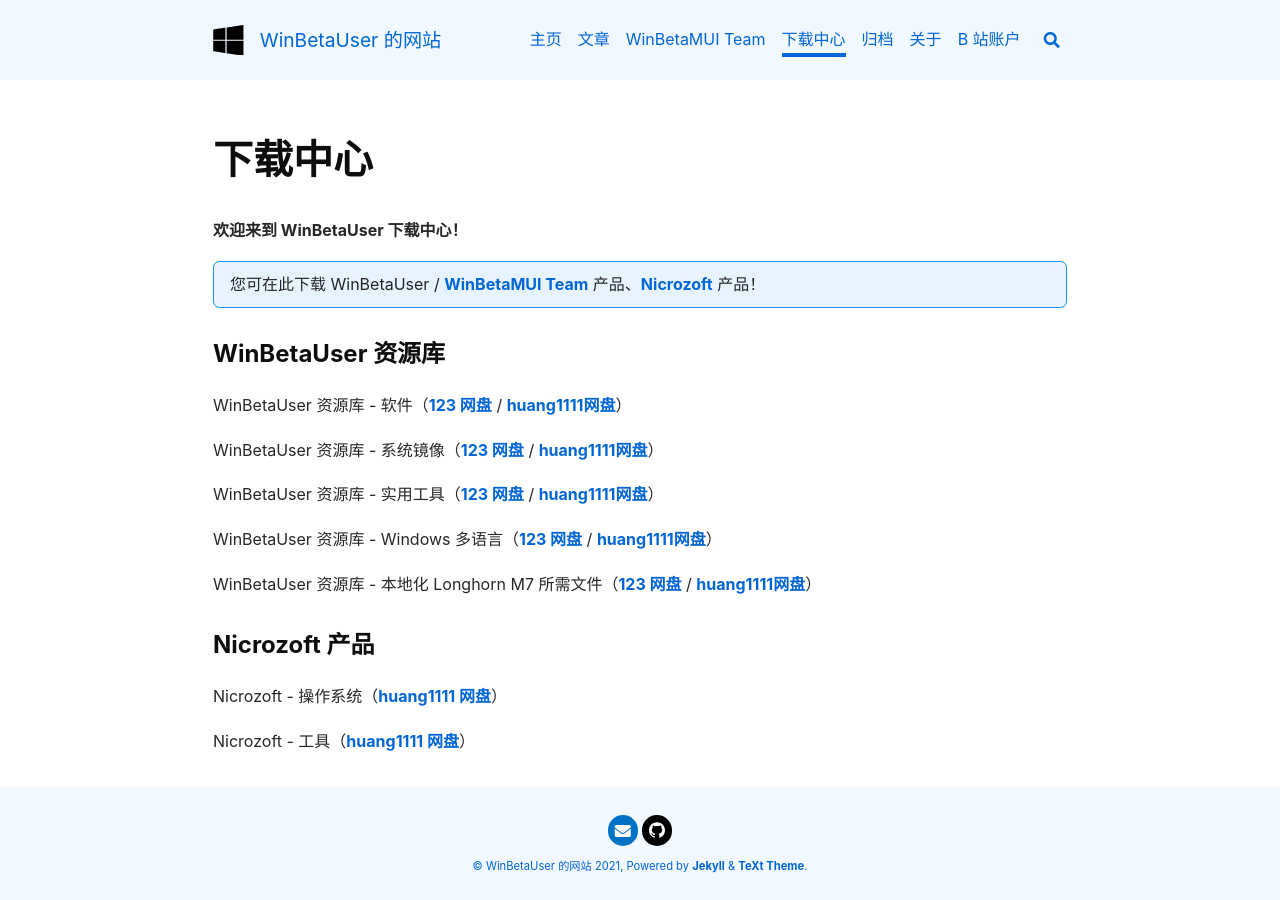
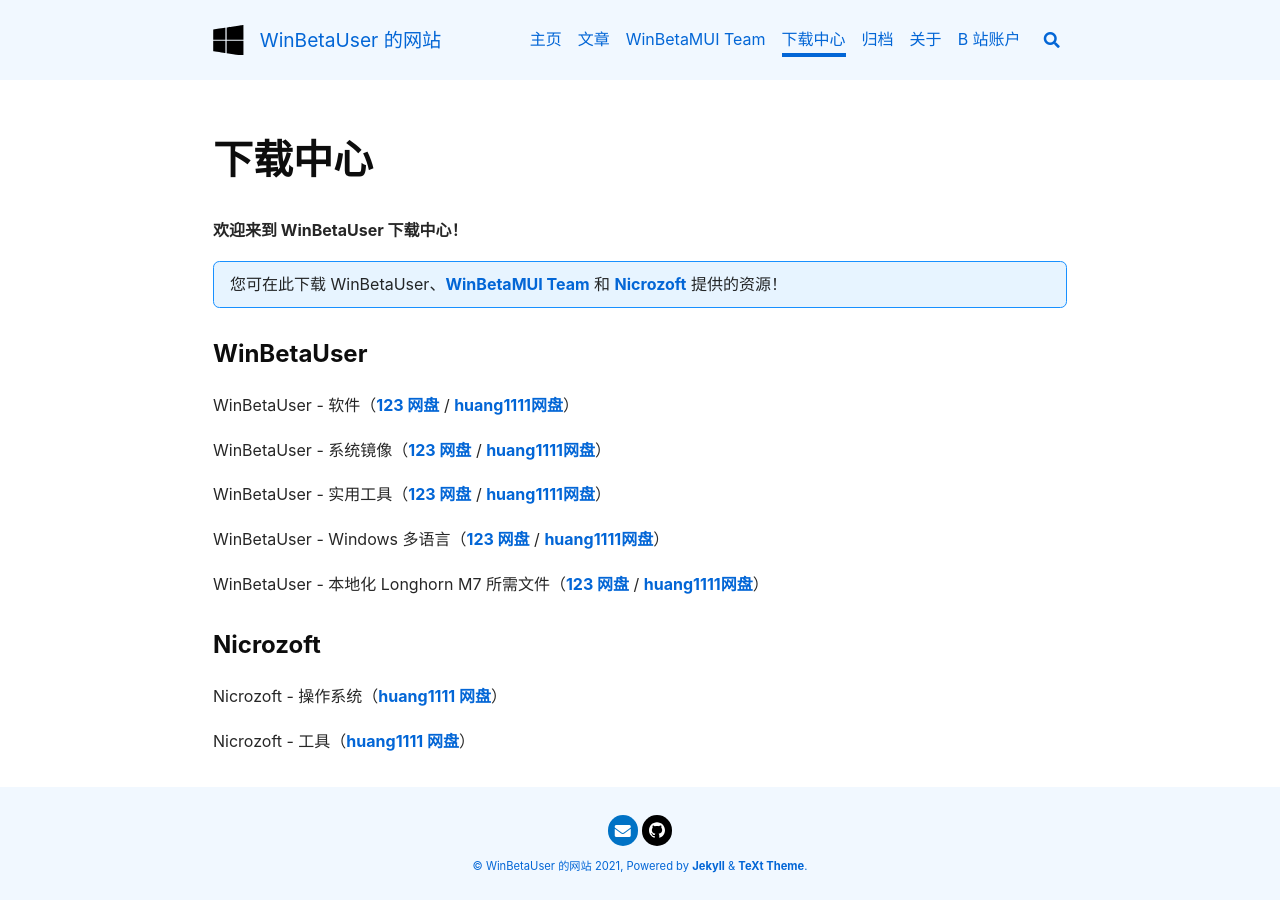
Before and after one commit to wbmui/wbmui.github.io, a Jekyll site: the page built from download.md, in a window 1280 px wide. Built offline with Jekyll 4.4.1, drawn with Linux system fonts in a browser that asks for light colours; nearby versions of some CDN libraries.

```diff
--- a/download.md
+++ b/download.md
@@ -5,22 +5,22 @@ title: 下载中心
 
 **欢迎来到 WinBetaUser 下载中心！**
 
-您可在此下载 WinBetaUser / [WinBetaMUI Team](/winbetamui) 产品、[Nicrozoft](https://space.bilibili.com/3546641434937345) 产品！
+您可在此下载 WinBetaUser、[WinBetaMUI Team](/winbetamui) 和 [Nicrozoft](https://space.bilibili.com/3546641434937345) 提供的资源！
 {:.info}
 
-### WinBetaUser 资源库
+### WinBetaUser
 
-WinBetaUser 资源库 - 软件（[123 网盘](https://www.123pan.com/s/lTO8jv-1HRHA.html) / [huang1111网盘](https://pan.huang1111.cn/s/ZoZkCL)）
+WinBetaUser - 软件（[123 网盘](https://www.123pan.com/s/lTO8jv-1HRHA.html) / [huang1111网盘](https://pan.huang1111.cn/s/ZoZkCL)）
 
-WinBetaUser 资源库 - 系统镜像（[123 网盘](https://www.123pan.com/s/lTO8jv-pHRHA.html) / [huang1111网盘](https://pan.huang1111.cn/s/gjGPTQ)）
+WinBetaUser - 系统镜像（[123 网盘](https://www.123pan.com/s/lTO8jv-pHRHA.html) / [huang1111网盘](https://pan.huang1111.cn/s/gjGPTQ)）
 
-WinBetaUser 资源库 - 实用工具（[123 网盘](https://www.123pan.com/s/lTO8jv-4HRHA.html) / [huang1111网盘](https://pan.huang1111.cn/s/EwMXIb)）
+WinBetaUser - 实用工具（[123 网盘](https://www.123pan.com/s/lTO8jv-4HRHA.html) / [huang1111网盘](https://pan.huang1111.cn/s/EwMXIb)）
 
-WinBetaUser 资源库 - Windows 多语言（[123 网盘](https://www.123pan.com/s/lTO8jv-mHRHA.html) / [huang1111网盘](https://pan.huang1111.cn/s/4evzcg)）
+WinBetaUser - Windows 多语言（[123 网盘](https://www.123pan.com/s/lTO8jv-mHRHA.html) / [huang1111网盘](https://pan.huang1111.cn/s/4evzcg)）
 
-WinBetaUser 资源库 - 本地化 Longhorn M7 所需文件（[123 网盘](https://www.123pan.com/s/lTO8jv-AHRHA.html) / [huang1111网盘](https://pan.huang1111.cn/s/lQkKuL)）
+WinBetaUser - 本地化 Longhorn M7 所需文件（[123 网盘](https://www.123pan.com/s/lTO8jv-AHRHA.html) / [huang1111网盘](https://pan.huang1111.cn/s/lQkKuL)）
 
-### Nicrozoft 产品
+### Nicrozoft
 
 Nicrozoft - 操作系统（[huang1111 网盘](https://pan.huang1111.cn/s/GmNgFW)）
 
```
Also changed, not shown: _posts/2023-06-10-lh4074mui.md (+4 -4 lines), _posts/2023-12-06-mhe.md (deleted, +0 -23 lines), index.md (+1 -1 lines), winbetamui.md (+3 -3 lines).
